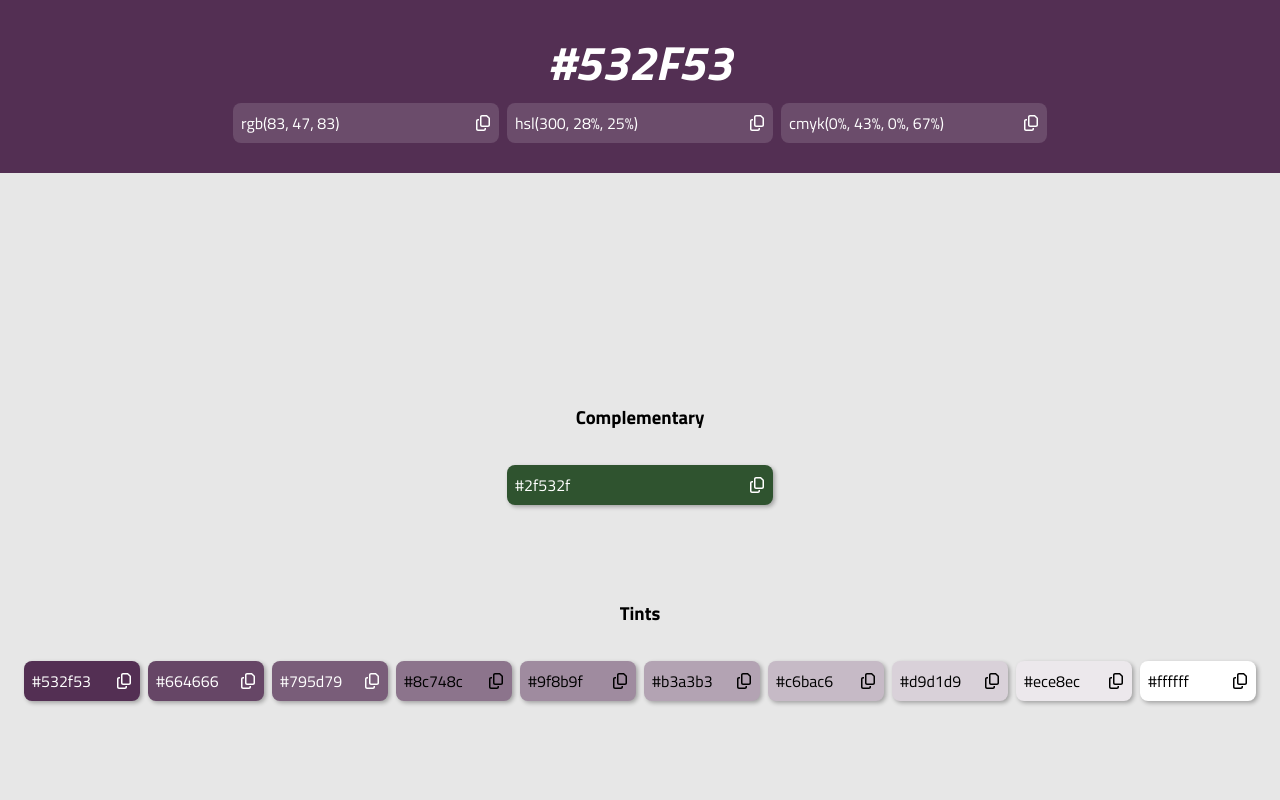
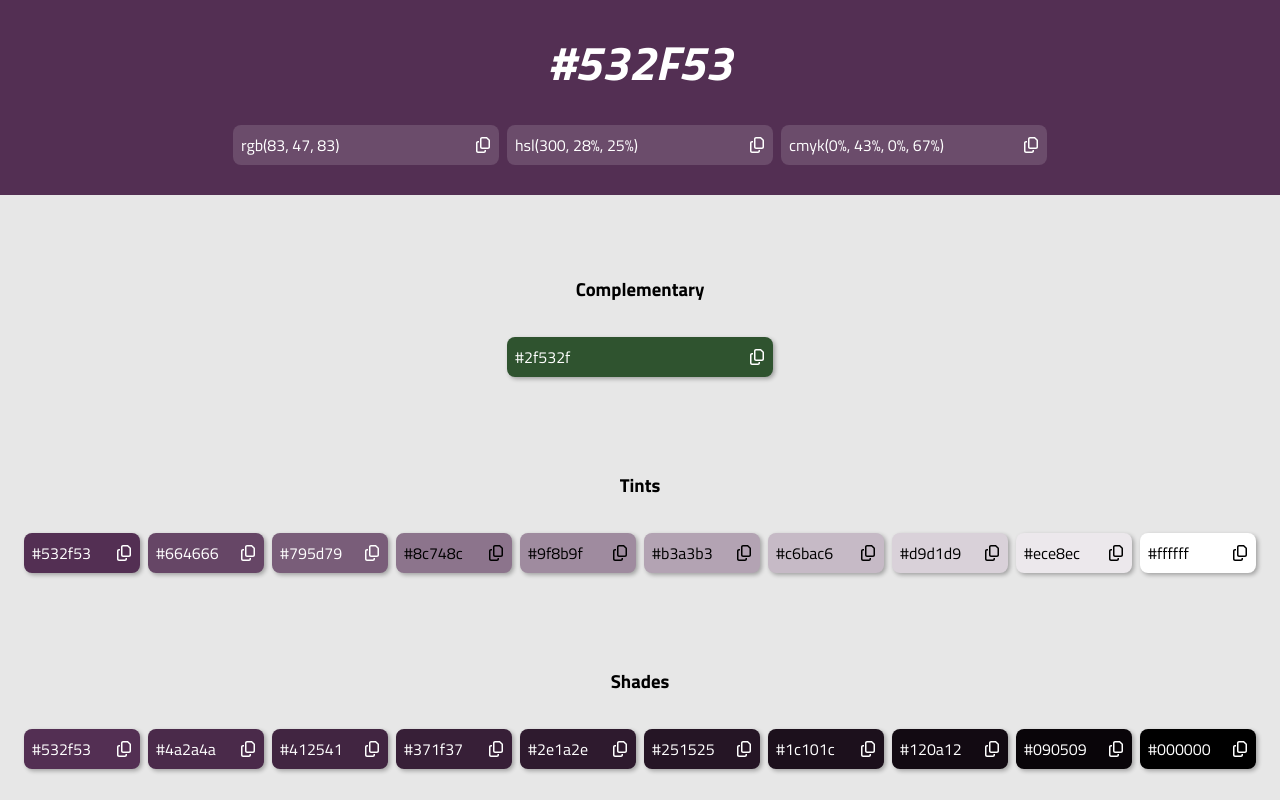
Before and after one commit to Gustavoalmeida5446/tints-and-shades, a React (Create React App) app: page / in a window 1280 px wide. Both pictures are taken after a click on the button "GENERATE". Shown: the top 800 px of the page. Built offline with nearby package versions, Linux system fonts and the light colour scheme.

Commit message:
feat: input mask and other corrections

```diff
--- a/src/App.css
+++ b/src/App.css
@@ -134,7 +134,7 @@ h3 {
   top: 0;
   position: fixed;
 }
-.initial {
+.top-info {
   width: 100%;
   margin: 0;
   padding: 1px 0px;
--- a/src/ColorPage.js
+++ b/src/ColorPage.js
@@ -70,8 +70,8 @@ function ColorPage() {
                 <h1 style={{ color: textColor }} >{mainColor}</h1>
 
             </div>
-            <div className="initial" style={{ backgroundColor: mainColor }}>
-                <h1 style={{ color: textColor }} >{mainColor}</h1>
+            <div className="top-info" style={{ backgroundColor: mainColor }}>
+                <div id="spacer" style={{ height: 120 }} />
                 <div className="convertions-group" style={{ color: textColor }}>
                     <p
                         onClick={() => copyToClipboard(rgb(theColor))}
@@ -96,17 +96,24 @@ function ColorPage() {
 
                 </div>
             </div>
-            <div id="spacer" style={{ height: 150 }} />
             <div className="container">
 
                 <h3>Complementary</h3>
                 <div className="combination-group">
                     <p
-                        onClick={() => navigate(`/color/${complementary.slice(1)}`)}
                         className="code"
                         style={{ backgroundColor: complementary, color: buttonTextColor }}
                     >
-                        {complementary} <FaRegCopy style={{ color: buttonTextColor }} className="copy-icon" onClick={() => copyToClipboard(complementary)}
+                        <span
+                            onClick={() => navigate(`/color/${complementary.slice(1)}`)}
+                        >
+
+                            {complementary}
+                        </span>
+                        <FaRegCopy
+                            style={{ color: buttonTextColor }}
+                            className="copy-icon"
+                            onClick={() => copyToClipboard(complementary)}
                         />
                     </p>
                 </div>
@@ -121,9 +128,12 @@ function ColorPage() {
                                 key={colorObj.id}
                                 className="code"
                                 style={{ backgroundColor: colorObj.hex, color: tintsTextColor }}
+                            >
+                                <span
                                     onClick={() => navigate(`/color/${colorObj.hex.slice(1)}`)}
                                 >
                                     {colorObj.hex}
+                                </span>
                                 <FaRegCopy
                                     style={{ color: tintsTextColor }}
                                     onClick={() => copyToClipboard(colorObj.hex)}
@@ -142,10 +152,13 @@ function ColorPage() {
                             <p
                                 key={colorObj.id}
                                 className="code"
-                                onClick={() => navigate(`/color/${colorObj.hex.slice(1)}`)}
                                 style={{ backgroundColor: colorObj.hex, color: shadesTextColor }}
                             >
+                                <span
+                                    onClick={() => navigate(`/color/${colorObj.hex.slice(1)}`)}
+                                >
                                     {colorObj.hex}
+                                </span>
                                 <FaRegCopy
                                     style={{ color: shadesTextColor }}
                                     onClick={() => copyToClipboard(colorObj.hex)}
@@ -163,11 +176,14 @@ function ColorPage() {
                         return (
                             <p
                                 key={colorObj.id}
-                                onClick={() => navigate(`/color/${colorObj.hex.slice(1)}`)}
                                 className="code"
                                 style={{ backgroundColor: colorObj.hex, color: triadTextColor }}
                             >
+                                <span
+                                    onClick={() => navigate(`/color/${colorObj.hex.slice(1)}`)}
+                                >
                                     {colorObj.hex}
+                                </span>
                                 <FaRegCopy
                                     style={{ color: triadTextColor }}
                                     onClick={() => copyToClipboard(colorObj.hex)}
@@ -187,9 +203,12 @@ function ColorPage() {
                                 key={colorObj.id}
                                 className="code"
                                 style={{ backgroundColor: colorObj.hex, color: tetradTextColor }}
+                            >
+                                <span
                                     onClick={() => navigate(`/color/${colorObj.hex.slice(1)}`)}
                                 >
                                     {colorObj.hex}
+                                </span>
                                 <FaRegCopy
                                     style={{ color: tetradTextColor }}
                                     className="copy-icon"
--- a/src/Home.js
+++ b/src/Home.js
@@ -24,9 +24,18 @@ function Home() {
     }
   }, [hex]);
 
+  const handleInputFocus = () => {
+    inputRef.current.select()
+  };
 
   useEffect(() => {
-    inputRef.current?.focus();
+    inputRef.current?.addEventListener('focus', () => {
+      handleInputFocus()
+    })
+
+    return () => {
+      inputRef.current?.removeEventListener('focus', handleInputFocus)
+    }
   }, []);
 
   const generateRandomHex = () => {
@@ -42,15 +51,9 @@ function Home() {
   }, []);
 
   const handleChange = (e) => {
-    let value = e.target.value.trim().toUpperCase();
-
-    if (value.startsWith("#")) {
-      value = `#${value.slice(1).replace(/[^0-9A-F]/g, "").slice(0, 6)}`;
-    } else {
-      value = `#${value.replace(/[^0-9A-F]/g, "").slice(0, 6)}`;
-    }
-
-    setHex(value);
+    const value = e.target.value.trim().toUpperCase();
+    const formattedValue = value.replace('#', '').replace(/[^0-9A-F]/g, "").slice(0, 6);
+    setHex(formattedValue);
   };
 
   const handleRandomColor = () => {
@@ -110,7 +113,9 @@ function Home() {
           minLength="4"
           maxLength="7"
           placeholder={hex}
+          ref={inputRef}
           onChange={handleChange}
+          value={hex}
           onKeyDown={handleKeyDown}
         />
         <button
```
Lines whose indentation alone changed are shown as unchanged.
